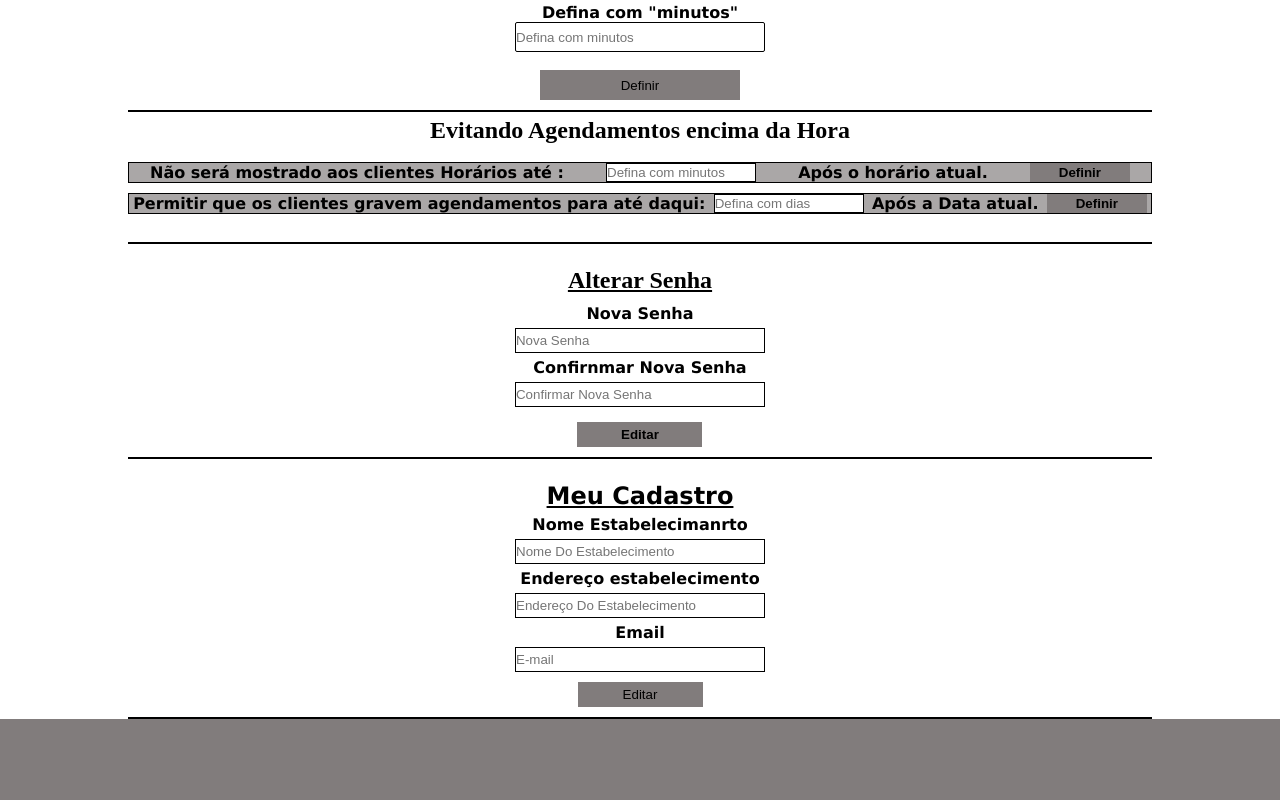
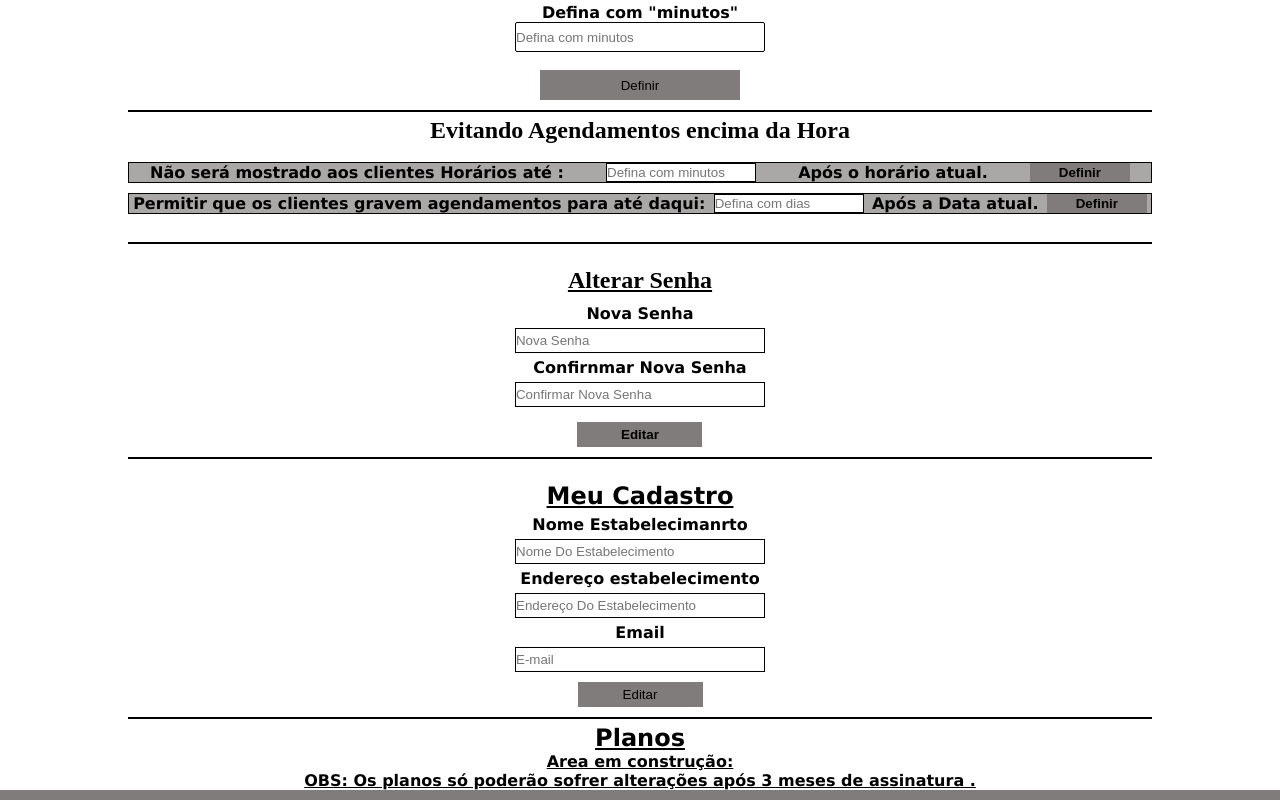
Before and after one commit to joaoMicheletti/BeautyBook, a React (Create React App) app in the folder frontend/: page /ajustes in a window 1280 px wide. Shown: the part 311-1111 px from the top of the page. Before the commit the page ends 1040 px from the top, so only its background shows below. Built offline with nearby package versions, Linux system fonts and the light colour scheme.

Commit message:
planos
criada a div que ficara responsável pelos dados do plano atual e possíveis alterações de planos no prazo estimado para alteração .

```diff
--- a/frontend/package.json
+++ b/frontend/package.json
@@ -1,6 +1,6 @@
 {
   "name": "frontend",
-  "version": "0.1.9",
+  "version": "0.2.0",
   "private": true,
   "dependencies": {
     "@testing-library/jest-dom": "^5.16.5",
--- a/frontend/src/pages/ajustes/ajustes.js
+++ b/frontend/src/pages/ajustes/ajustes.js
@@ -164,6 +164,14 @@ export default function Ajustes(){
                         </form>
                     </div>
                     <hr/>
+                    <div id="Plano">
+                        <h2 id="TitlePlanos">Planos</h2>
+                        <p id="TextoPlano">
+                        Area em construção:
+                        <br/>
+                        OBS: Os planos só poderão sofrer alterações após 3 meses de assinatura .
+                        </p>
+                    </div>
                 </div>
 
             </section>
--- a/frontend/src/pages/ajustes/style_ajustes.css
+++ b/frontend/src/pages/ajustes/style_ajustes.css
@@ -167,3 +167,13 @@
 #BtnCadastro:hover {
     opacity: 80%;
 }
+#Plano {
+    font-family: 'Lucida Sans', 'Lucida Sans Regular', 'Lucida Grande', 'Lucida Sans Unicode', Geneva, Verdana, sans-serif;
+    font-weight: 600;
+}
+#TitlePlanos {
+    text-decoration: underline;
+}
+#TextoPlano {
+    text-decoration: underline;
+}
```
